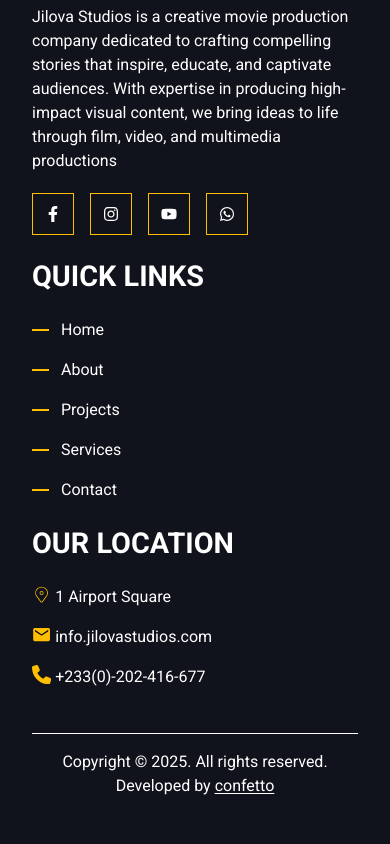
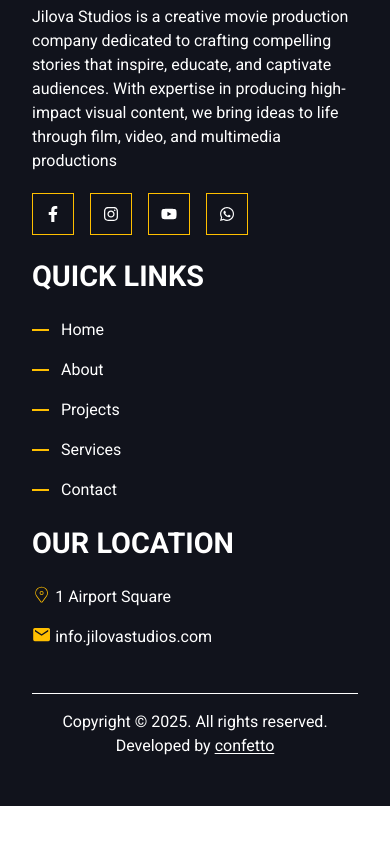
Before and after one commit to Confetto22/pyrite-rebrand, a React (Vite) app: page / in a window 390 px wide. Shown: the part 10669-11513 px from the top of the page. After the commit the page ends 11475 px from the top, so only its background shows below. Built offline with nearby package versions, Linux system fonts and the light colour scheme.

Commit message:
phone-no

```diff
--- a/src/components/Footer.jsx
+++ b/src/components/Footer.jsx
@@ -6,7 +6,7 @@ import { FaWhatsapp } from "react-icons/fa";
 import { Link } from "react-router-dom";
 import { CiLocationOn } from "react-icons/ci";
 import { IoMdMail } from "react-icons/io";
-import { FaPhone } from "react-icons/fa6";
+// import { FaPhone } from "react-icons/fa6";
 
 const footerResources = [
   {
@@ -72,12 +72,12 @@ const footerResources = [
     icon: <IoMdMail />,
     type: "contact",
   },
-  {
-    ref: "+233(0)-202-416-677",
-    refLink: "tel:233202416677",
-    icon: <FaPhone />,
-    type: "contact",
-  },
+  // {
+  //   ref: "",
+  //   refLink: "#",
+  //   icon: <FaPhone />,
+  //   type: "contact",
+  // },
 ];
 
 const footerSocials = footerResources.filter(
@@ -123,8 +123,8 @@ const Footer = () => {
 
   return (
     <footer className="footer  bg-[var(--secondary-color)] text-[white] p-8 ">
-      <div className="grid grid-cols-1 md:grid-cols-3 gap-5 md:items-center md:justify-items-center py-11 md:py-20">
-        <div className=" h-full footer_box flex flex-col items-start justify-start gap-5">
+      <div className="grid grid-cols-1 gap-5 md:grid-cols-3 md:items-center md:justify-items-center py-11 md:py-20">
+        <div className="flex flex-col items-start justify-start h-full gap-5 footer_box">
           <h2 className="font-bold text-[1.8rem] uppercase">About Jilova</h2>
           <p className="md:max-w-[300px] max-w-[400px] text-white">
             Jilova Studios is a creative movie production company dedicated to
@@ -133,7 +133,7 @@ const Footer = () => {
             we bring ideas to life through film, video, and multimedia
             productions
           </p>
-          <div className=" flex items-center gap-4 ">
+          <div className="flex items-center gap-4 ">
             {footerSocials.map((social) => (
               <Link
                 to={social.refLink}
@@ -150,12 +150,12 @@ const Footer = () => {
         <div className="footer_box flex flex-col items-start justify-start gap-5  h-full  max-w-[350px]">
           <h2 className="font-bold text-[1.8rem] uppercase">quick links</h2>
 
-          <div className=" flex flex-col items-start  w-full gap-4 ">
+          <div className="flex flex-col items-start w-full gap-4 ">
             {quickLinks.map((link) => (
               <Link
                 to={link.refLink}
                 key={link.ref}
-                className=" w-full flex items-center gap-3 capitalize text-white"
+                className="flex items-center w-full gap-3 text-white capitalize "
               >
                 <hr className="w-full max-w-[17px] border-none bg-[var(--primary-color)] h-[2px] " />
 
@@ -164,10 +164,10 @@ const Footer = () => {
             ))}
           </div>
         </div>
-        <div className=" h-full  footer_box flex flex-col items-start justify-start gap-5">
+        <div className="flex flex-col items-start justify-start h-full gap-5 footer_box">
           <h2 className="font-bold text-[1.8rem] uppercase">our location</h2>
 
-          <div className="flex flex-col   items-start justify-start h-full gap-4 ">
+          <div className="flex flex-col items-start justify-start h-full gap-4 ">
             {footerContacts.map((contact) => (
               <Link
                 to={contact.refLink}
@@ -184,7 +184,7 @@ const Footer = () => {
         </div>
       </div>
       <hr className="bg-white h-[1px] border-none" />
-      <div className="copyright flex flex-col items-center p-4 text-center text-white">
+      <div className="flex flex-col items-center p-4 text-center text-white copyright">
         <p>Copyright &copy; {currYear}. All rights reserved.</p>
         <p>
           Developed by{" "}
--- a/src/pages/Contact.jsx
+++ b/src/pages/Contact.jsx
@@ -27,8 +27,8 @@ const formInputs = [
 const contactValues = [
   {
     name: "Phone",
-    value: "+233(0)-202-416-677",
-    refLink: "tel:233202416677",
+    value: "00000000",
+    refLink: "#",
     icon: <LuPhoneCall />,
   },
   {
@@ -49,7 +49,7 @@ const contactValues = [
 const Contact = () => {
   const [hovered, setHovered] = useState("");
   return (
-    <section className="contact_page overflow-x-hidden">
+    <section className="overflow-x-hidden contact_page">
       <PageHead
         bgPic={
           "bg-[url('https://res.cloudinary.com/dv9aqxptd/image/upload/v1722248959/pyrite/Asset4_rishjn.jpg')]"
@@ -59,7 +59,7 @@ const Contact = () => {
         prevPage={"Home"}
         prevLink={"/"}
       />
-      <section className="px-7 py-24 flex flex-col md:flex-row md:items-start md:justify-center gap-14 md:gap-5">
+      <section className="flex flex-col py-24 px-7 md:flex-row md:items-start md:justify-center gap-14 md:gap-5">
         <div className="contact-cards  flex flex-col items-start gap-8 md:w-[30%] ">
           {contactValues.map((card) => (
             <Link
```
